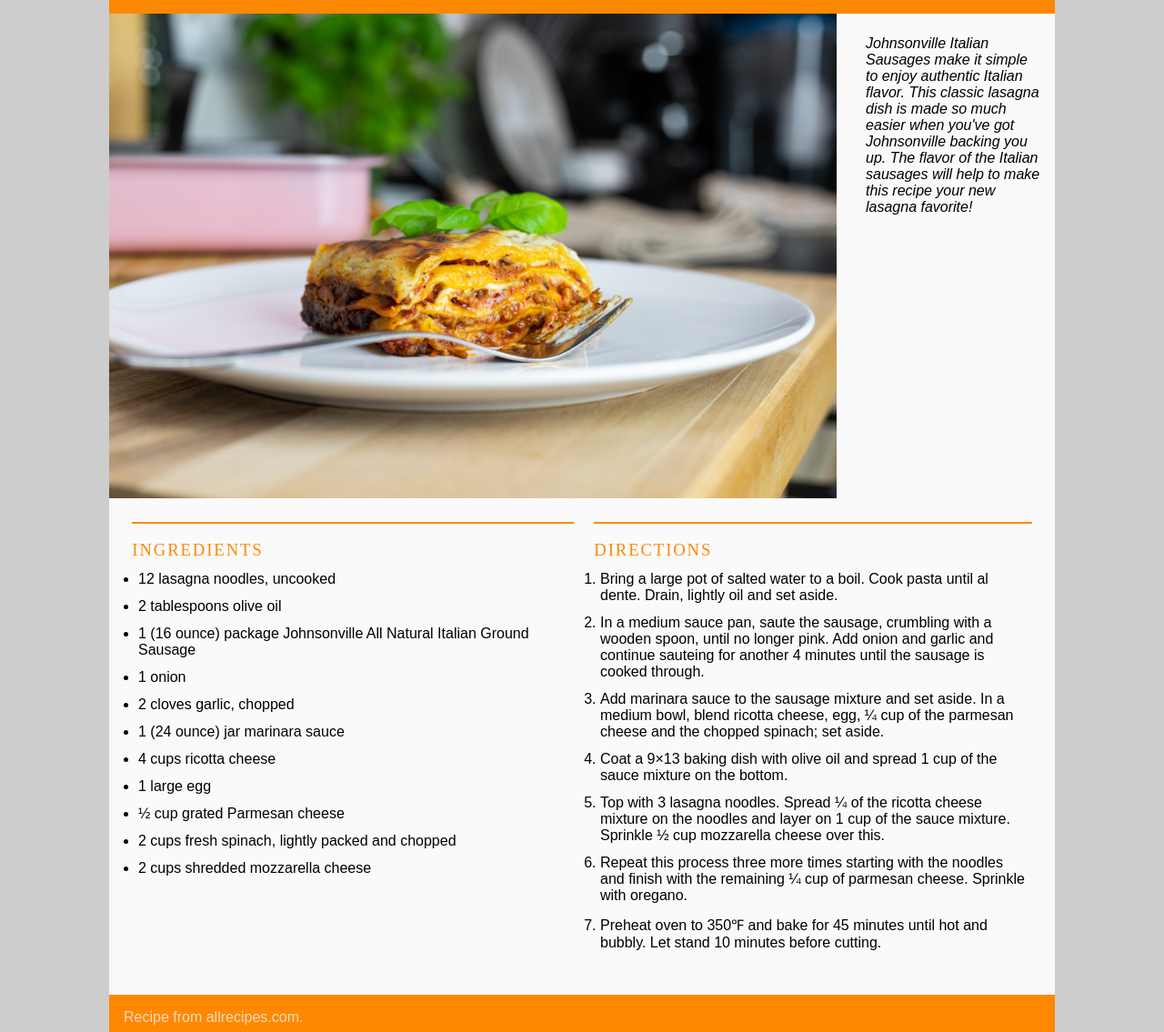
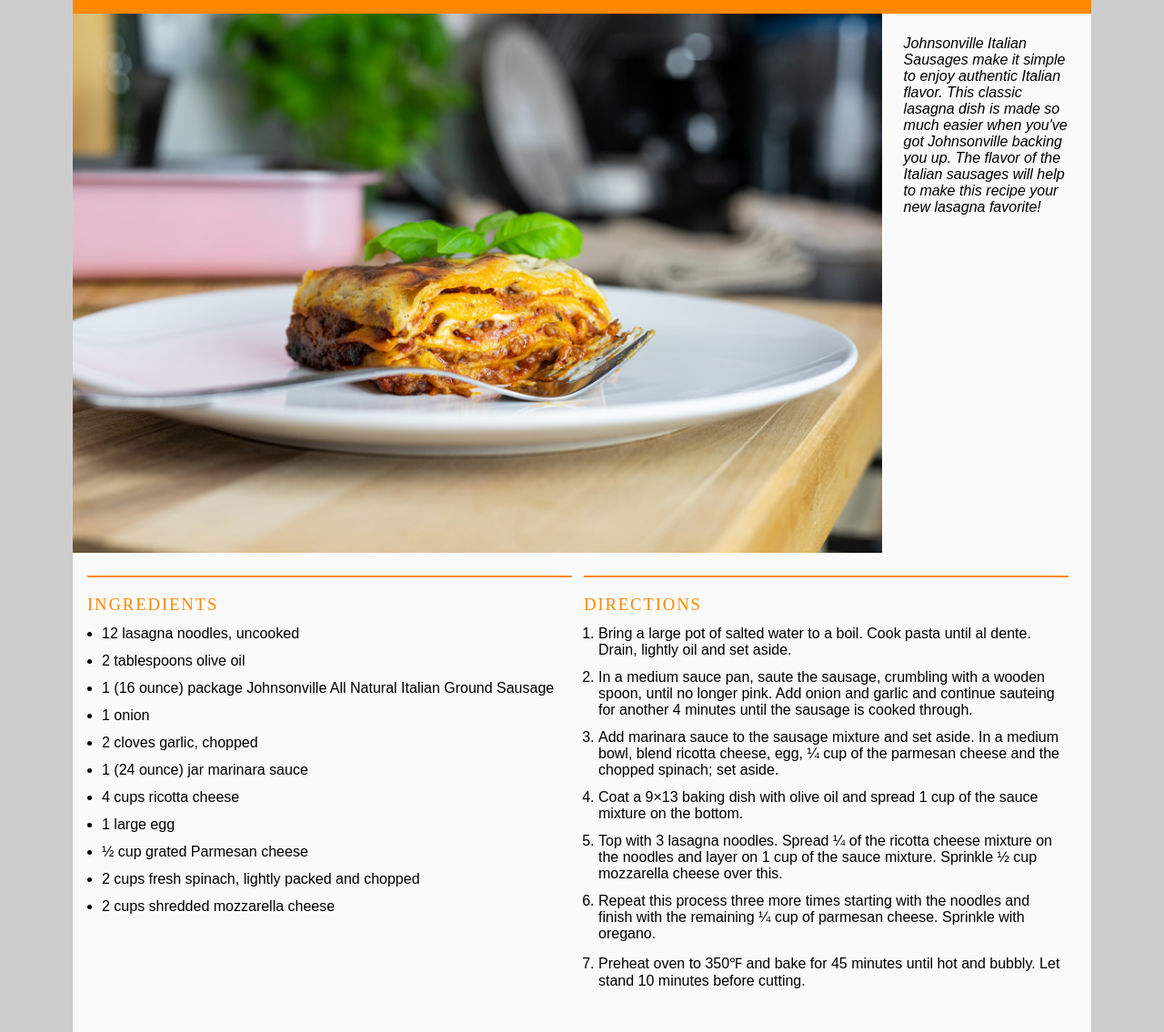
Before and after one commit to ftawfik/ftawfik.github.io, a plain HTML site: page grc338/css-grid-layout/index.html in a window 1280 px wide. Shown: the part 165-1300 px from the top of the page at 91% size. Drawn offline with Linux system fonts and the light colour scheme; a web font is replaced by a local one.

Commit message:
Update lasagnastyle.css

```diff
--- a/grc338/css-grid-layout/lasagnastyle.css
+++ b/grc338/css-grid-layout/lasagnastyle.css
@@ -45,7 +45,7 @@ h3 {
 	font-weight: 400;
 	font-style: normal;
 	color: #ff8802;
-	margin: 0.5em;
+	margin: 0.5em 0.5em 0.5em 0em;
 	text-transform: uppercase;
 	letter-spacing: 0.1em;
 }
@@ -88,7 +88,7 @@ p {
 
 
 div.container {
-    max-width: 65em;
+    max-width: 70em;
     margin: auto;
 }
 
@@ -100,14 +100,14 @@ header {
 
 figure {
     display: grid;
-    grid-template-columns: 50em auto;
-    column-gap: 1em;
+    grid-template-columns: 4fr 1fr;
+    column-gap: 0.5em;
 }
 
 
 main {
     display: grid;
-    grid-template-columns: 50% auto;
+    grid-template-columns: 1fr 1fr;
     column-gap: 0.25em;
     padding: 1em;
 }
```
